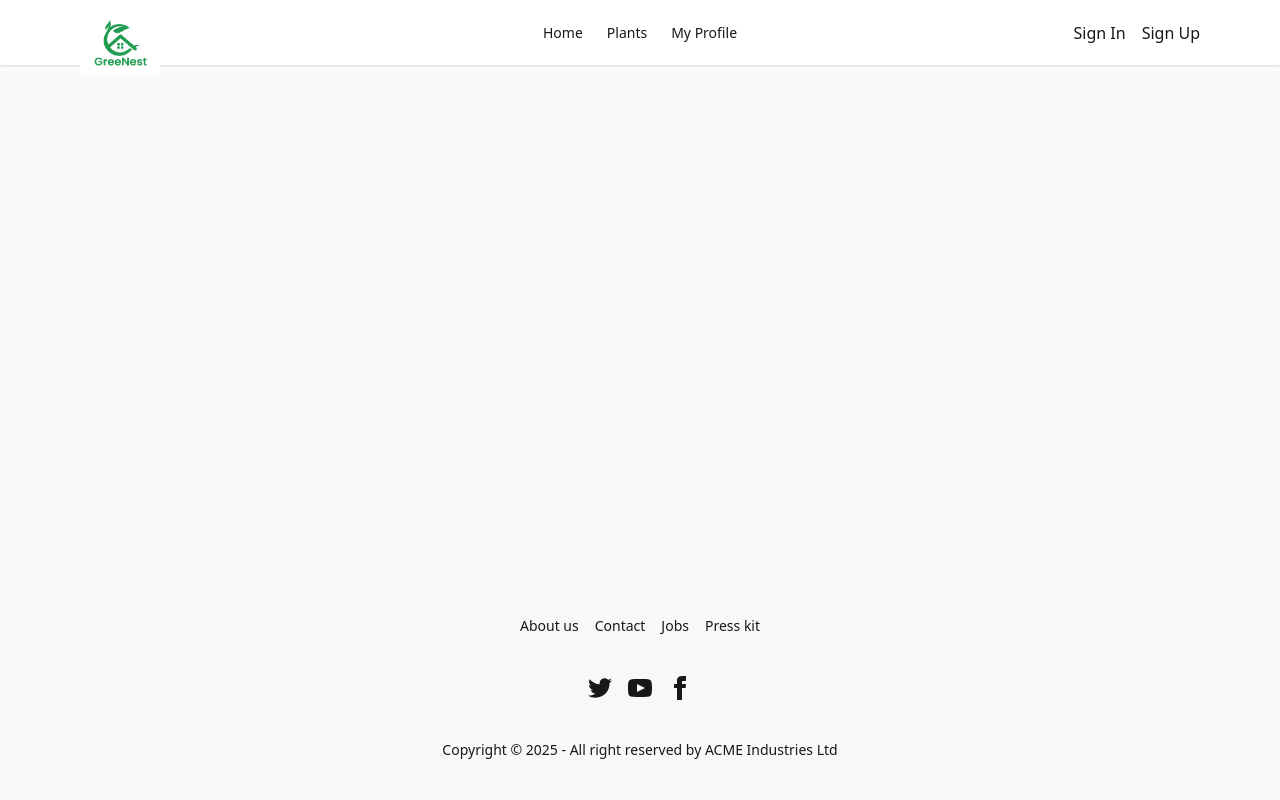
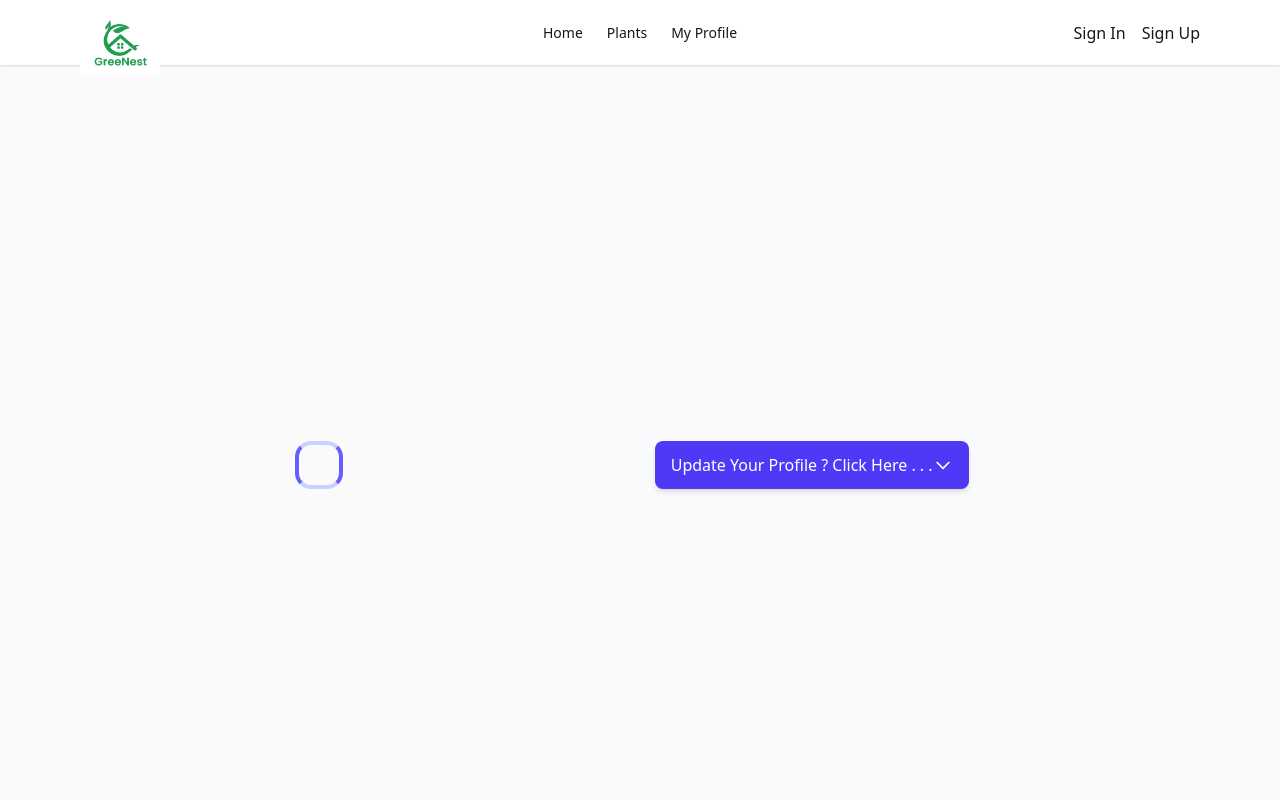
Before and after one commit to imran-86/Green-nest, a React (Vite) app: page /profile in a window 1280 px wide. Shown: the top 800 px of the page. Built offline with nearby package versions, Linux system fonts and the light colour scheme; no server answers.

Commit message:
Update Profile Almost Done

```diff
--- a/src/Pages/Profiles.jsx
+++ b/src/Pages/Profiles.jsx
@@ -1,18 +1,19 @@
 import React, { use } from 'react';
 import { AuthContext } from '../Context/AuthContext/AuthContext';
 import { IoMdMail } from 'react-icons/io';
+import UserFormDropdown from './UserFormDropdown';
 
 const Profiles = () => {
     const {user} = use(AuthContext);
-    console.log(user);
+    // console.log(user);
 
     return (
-        <div className='flex justify-center items-center '>
+        <div className='flex justify-evenly items-center '>
 
-           <div className='my-20'>
+           <div className='my-auto border-4 border-indigo-200 border-x-indigo-500 rounded-2xl p-5 '>
             {
                 user?<div className='flex flex-col justify-center items-center'>
-                     <figure className='w-full max-w-sm'><img className='rounded-full' src={user.photoURL} alt="" /></figure><br />
+                     <figure className='w-36'><img className='rounded-full' src={user.photoURL} alt="" /></figure><br />
                      <h1 className='text-3xl font-semibold'>{user.displayName}</h1><br />
                      <h1 className='text-3xl font-semibold flex gap-2 justify-center items-center'><IoMdMail /> {user.email}</h1>
 
@@ -20,6 +21,9 @@ const Profiles = () => {
                   </div>:" "
             }
            </div>
+            <div className="min-h-screen bg-gray-50 flex items-center justify-center p-4">
+             <UserFormDropdown></UserFormDropdown>
+            </div>
 
 
 
--- /dev/null
+++ b/src/Pages/UserFormDropdown.jsx
@@ -0,0 +1,114 @@
+import React, { use, useState } from 'react';
+import { AuthContext } from '../Context/AuthContext/AuthContext';
+
+const UserFormDropdown = () => {
+  const {updateUser,setUser,user} = use(AuthContext);
+  const [isOpen, setIsOpen] = useState(false);
+  const toggleDropdown = () => {
+    setIsOpen(!isOpen);
+  };
+  const handleSubmit = (e) => {
+    e.preventDefault();
+    const email = e.target.email.value;
+    const name = e.target.name.value;
+    const photoURL =e.target.photo.value;
+    console.log(email,name,photoURL);
+    updateUser({displayName : name,photoURL : photoURL,email:email}).then(()=>{
+         setUser({...user,displayName : name,photoURL : photoURL,email:email});
+         setIsOpen(false);
+      }).catch((err)=>{
+        console.log(err);
+        setUser(user)
+
+  })
+};
+
+  return (
+    <div className="max-w-md mx-auto">
+
+      <button
+        onClick={toggleDropdown}
+        className="w-full bg-indigo-600 hover:bg-indigo-700 text-white font-medium py-3 px-4 rounded-lg shadow-md transition-all duration-300 flex items-center justify-between"
+      >
+        <span>Update Your Profile ? Click Here . . .</span>
+        <svg
+          className={`w-5 h-5 transform transition-transform duration-300 ${isOpen ? 'rotate-180' : ''}`}
+          fill="none"
+          stroke="currentColor"
+          viewBox="0 0 24 24"
+        >
+          <path strokeLinecap="round" strokeLinejoin="round" strokeWidth={2} d="M19 9l-7 7-7-7" />
+        </svg>
+      </button>
+
+
+      {isOpen && (
+        <div className="mt-2 bg-white rounded-lg shadow-lg border border-gray-200 p-6 animate-fade-in">
+          <form onSubmit={handleSubmit} className="space-y-4">
+
+            {/* Name Field */}
+            <div>
+              <label className="block text-sm font-medium text-gray-700 mb-1">
+                Full Name *
+              </label>
+              <input
+                type="text"
+                name="name"
+                className="w-full px-3 py-2 border border-gray-300 rounded-md focus:outline-none focus:ring-2 focus:ring-indigo-500 focus:border-transparent"
+                placeholder="Enter full name"
+
+              />
+            </div>
+
+            {/* Email Field */}
+            <div>
+              <label className="block text-sm font-medium text-gray-700 mb-1">
+                Email Address *
+              </label>
+              <input
+                type="email"
+                name="email"
+                className="w-full px-3 py-2 border border-gray-300 rounded-md focus:outline-none focus:ring-2 focus:ring-indigo-500 focus:border-transparent"
+                placeholder="Enter email address"
+
+              />
+            </div>
+
+            {/* Photo URL Field */}
+            <div>
+              <label className="block text-sm font-medium text-gray-700 mb-1">
+                Photo URL
+              </label>
+              <input
+                type="text"
+                name="photo"
+                className="w-full px-3 py-2 border border-gray-300 rounded-md focus:outline-none focus:ring-2 focus:ring-indigo-500 focus:border-transparent"
+                placeholder="https://example.com/photo.jpg"
+              />
+
+            </div>
+
+            {/* Form Actions */}
+            <div className="flex space-x-3 pt-2">
+              <button
+                type="submit"
+                className="flex-1 bg-indigo-600 hover:bg-indigo-700 text-white font-medium py-2 px-4 rounded-md transition-colors duration-200"
+              >
+                Save Profile
+              </button>
+              <button
+                type="button"
+                onClick={toggleDropdown}
+                className="flex-1 bg-gray-300 hover:bg-gray-400 text-gray-700 font-medium py-2 px-4 rounded-md transition-colors duration-200"
+              >
+                Cancel
+              </button>
+            </div>
+          </form>
+        </div>
+      )}
+    </div>
+  );
+};
+
+export default UserFormDropdown;
```
Also changed, not shown: src/Pages/Register.jsx (+0 -21 lines).
